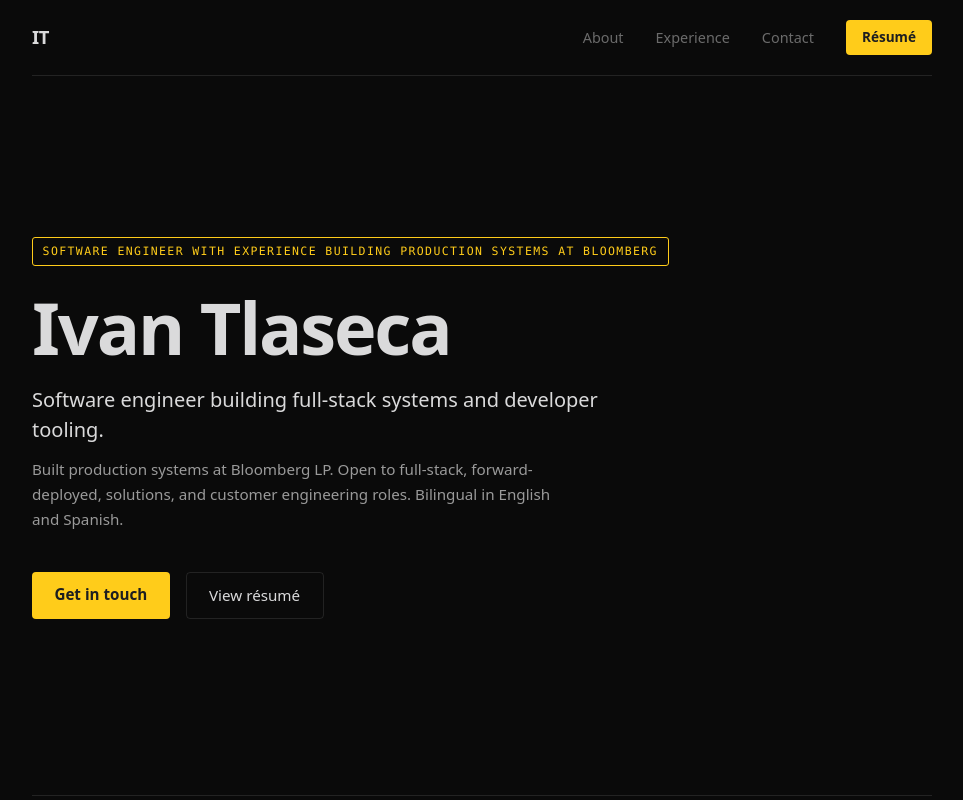
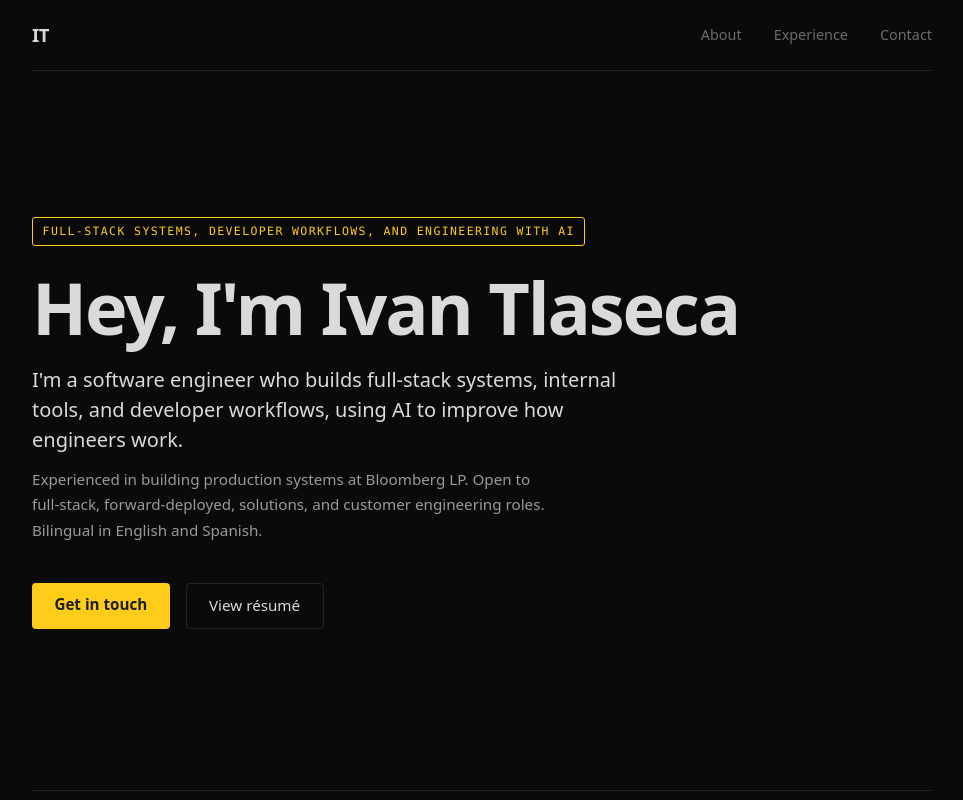
Before and after one commit to ivantlaseca/ivantlaseca.github.io, a Next.js app: page / in a window 1280 px wide. Shown: the top 800 px of the page, without its empty margins (158-1121 px from the left). Built offline with nearby package versions, Linux system fonts and the light colour scheme.

Commit message:
touch up hero

```diff
--- a/src/app/components/Hero.jsx
+++ b/src/app/components/Hero.jsx
@@ -8,15 +8,15 @@ const Hero = () => {
   return (
     <section className="hero-container" id="home">
       <div className="hero-tag">
-        <span>Software engineer with experience building production systems at Bloomberg</span>
+        <span>Full-stack systems, developer workflows, and engineering with AI</span>
       </div>
       <div className="hero-text">
-        <h1 className="hero-name">Ivan Tlaseca</h1>
+        <h1 className="hero-name">Hey, I&apos;m Ivan Tlaseca</h1>
         <p className="hero-subtitle">
-          Software engineer building full-stack systems and developer tooling.
+          I&apos;m a software engineer who builds full-stack systems, internal tools, and developer workflows, using AI to improve how engineers work.
         </p>
         <p className="hero-subtext">
-          Built production systems at Bloomberg LP. Open to full-stack, forward-deployed, solutions, and customer engineering roles. Bilingual in English and Spanish.
+          Experienced in building production systems at Bloomberg LP. Open to full-stack, forward-deployed, solutions, and customer engineering roles. Bilingual in English and Spanish.
         </p>
       </div>
       <div className="hero-cta-group">
--- a/src/app/components/Navbar.jsx
+++ b/src/app/components/Navbar.jsx
@@ -1,7 +1,5 @@
 // components/Navbar.jsx
 // CHECKLIST:
-// - Resume link uses "/Ivan Tlaseca Resume.pdf" with a space — this matches the filename as provided.
-//   If your actual filename uses underscores or hyphens, update accordingly.
 // - The logo text "IT" are Ivan Tlaseca's initials — update if you prefer your full name.
 // - Nav links scroll to section IDs. Verify each section has the matching id attribute.
 
@@ -15,14 +13,6 @@ const Navbar = () => {
         <a href="#about" className="nav-link">About</a>
         <a href="#experience" className="nav-link">Experience</a>
         <a href="#contact" className="nav-link">Contact</a>
-        <a
-          href="/Ivan Tlaseca Resume.pdf"
-          className="cta-btn nav-resume-btn"
-          target="_blank"
-          rel="noopener noreferrer"
-        >
-          Résumé
-        </a>
       </div>
     </nav>
   );
```
